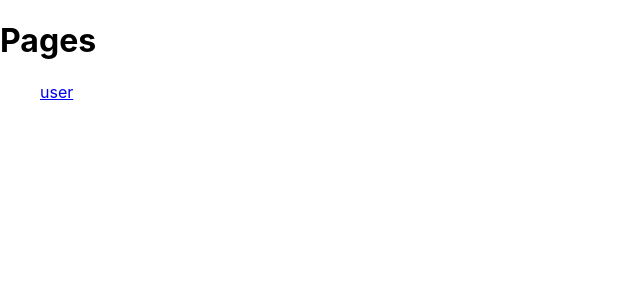
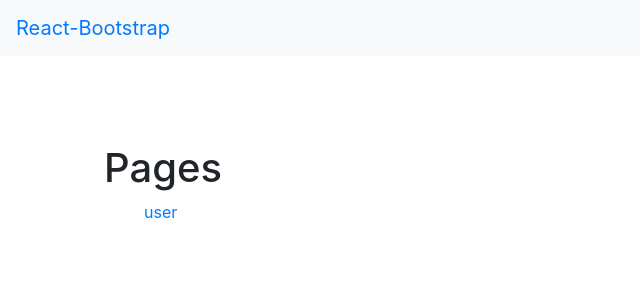
Before and after one commit to F-Yoruneko/Yoruneko-web, a Next.js app: page / in a window 1280 px wide. Shown: the top 300 px of the page, without its empty margins (0-640 px from the left). Built offline with nearby package versions, Linux system fonts and the light colour scheme.

Commit message:
react-bootstrap導入

```diff
--- /dev/null
+++ b/components/templates/Layout.tsx
@@ -0,0 +1,31 @@
+import Link from 'next/link';
+import React from 'react';
+import { Container, Navbar } from 'react-bootstrap';
+
+const Layout: React.FC = ({ children }) => {
+  return (
+    <>
+      <Navbar bg="light" expand="lg">
+        <Navbar.Brand>
+          <Link href="/">
+            <a>React-Bootstrap</a>
+          </Link>
+        </Navbar.Brand>
+      </Navbar>
+      <Container fluid>
+        <div style={{ marginTop: '4rem', padding: '0 50px' }}>
+          <div className="site-layout-content">{children}</div>
+        </div>
+      </Container>
+      <style jsx>{`
+        .site-layout-content {
+          min-height: 280px;
+          padding: 24px;
+          background: #fff;
+        }
+      `}</style>
+    </>
+  );
+};
+
+export default Layout;
--- /dev/null
+++ b/next.config.js
@@ -0,0 +1,7 @@
+/* eslint-disable @typescript-eslint/no-var-requires */
+const withSass = require('@zeit/next-sass');
+const withImages = require('next-images');
+const withLess = require('@zeit/next-less');
+const withCSS = require('@zeit/next-css');
+
+module.exports = withCSS(withLess(withImages(withSass())));
--- a/pages/_app.tsx
+++ b/pages/_app.tsx
@@ -2,14 +2,17 @@ import React from 'react';
 import { AppProps } from 'next/app';
 
 import '@/styles/style.css';
+import 'bootstrap/dist/css/bootstrap.min.css';
+
+import Layout from '@/components/templates/Layout';
 
 const MyApp = (props: AppProps) => {
   const { Component, pageProps } = props;
 
   return (
-    <>
+    <Layout>
       <Component {...pageProps} />
-    </>
+    </Layout>
   );
 };
 
--- a/pages/user/list.tsx
+++ b/pages/user/list.tsx
@@ -1,5 +1,6 @@
 import React, { useEffect, useState } from 'react';
 import Link from 'next/link';
+import { Button } from 'react-bootstrap';
 
 import { firestore } from '@/lib/firebase';
 
@@ -64,7 +65,9 @@ const Index = () => {
 
       <input type="text" onChange={handleUserNameChange} />
 
-      <button onClick={handleAddUser}>add user</button>
+      <Button type="primary" onClick={handleAddUser}>
+        add user
+      </Button>
 
       <style jsx>{``}</style>
     </div>
```
Also changed, not shown: package.json (+7 -0 lines), 1 other file (tests, documents, lock files or other folders).
